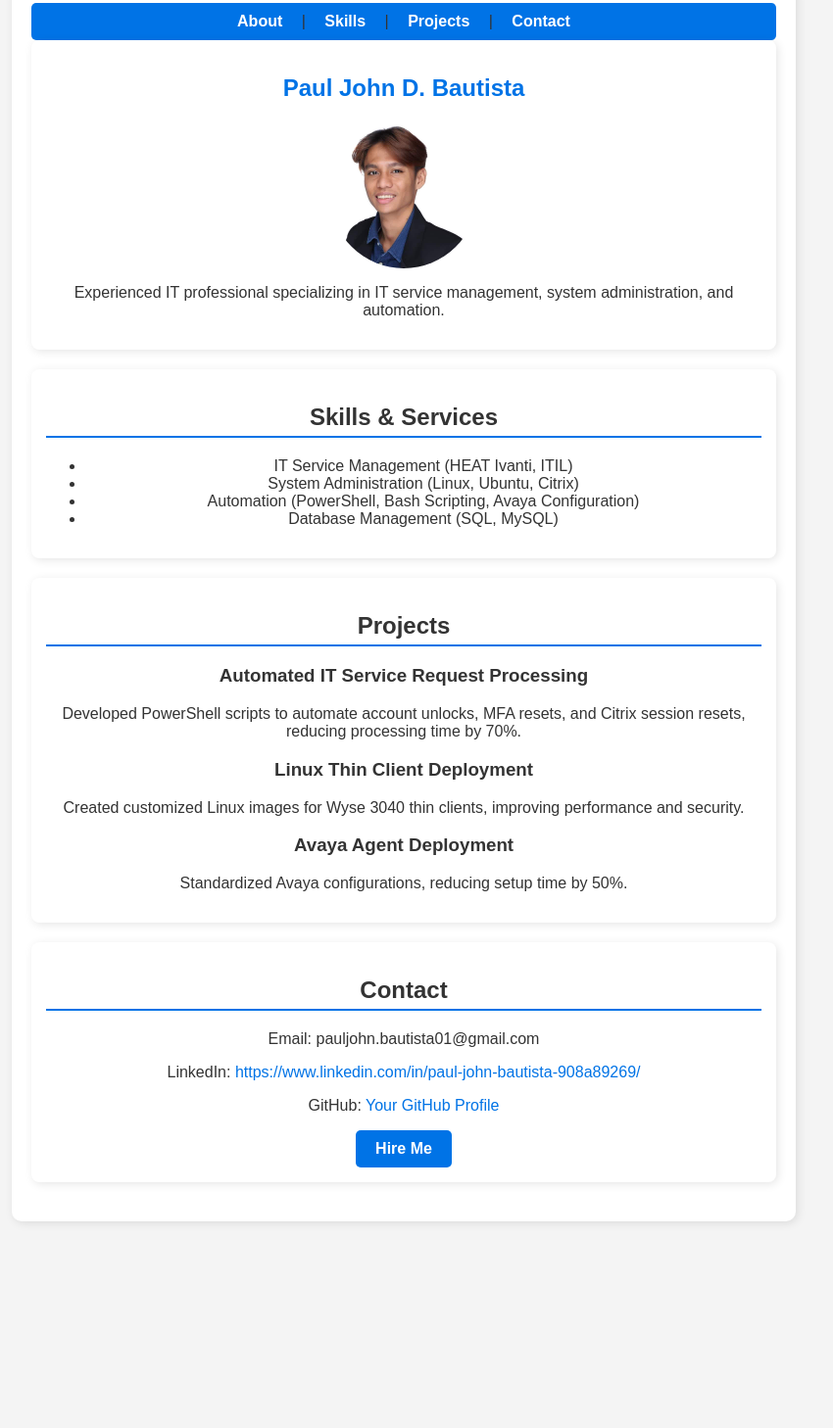
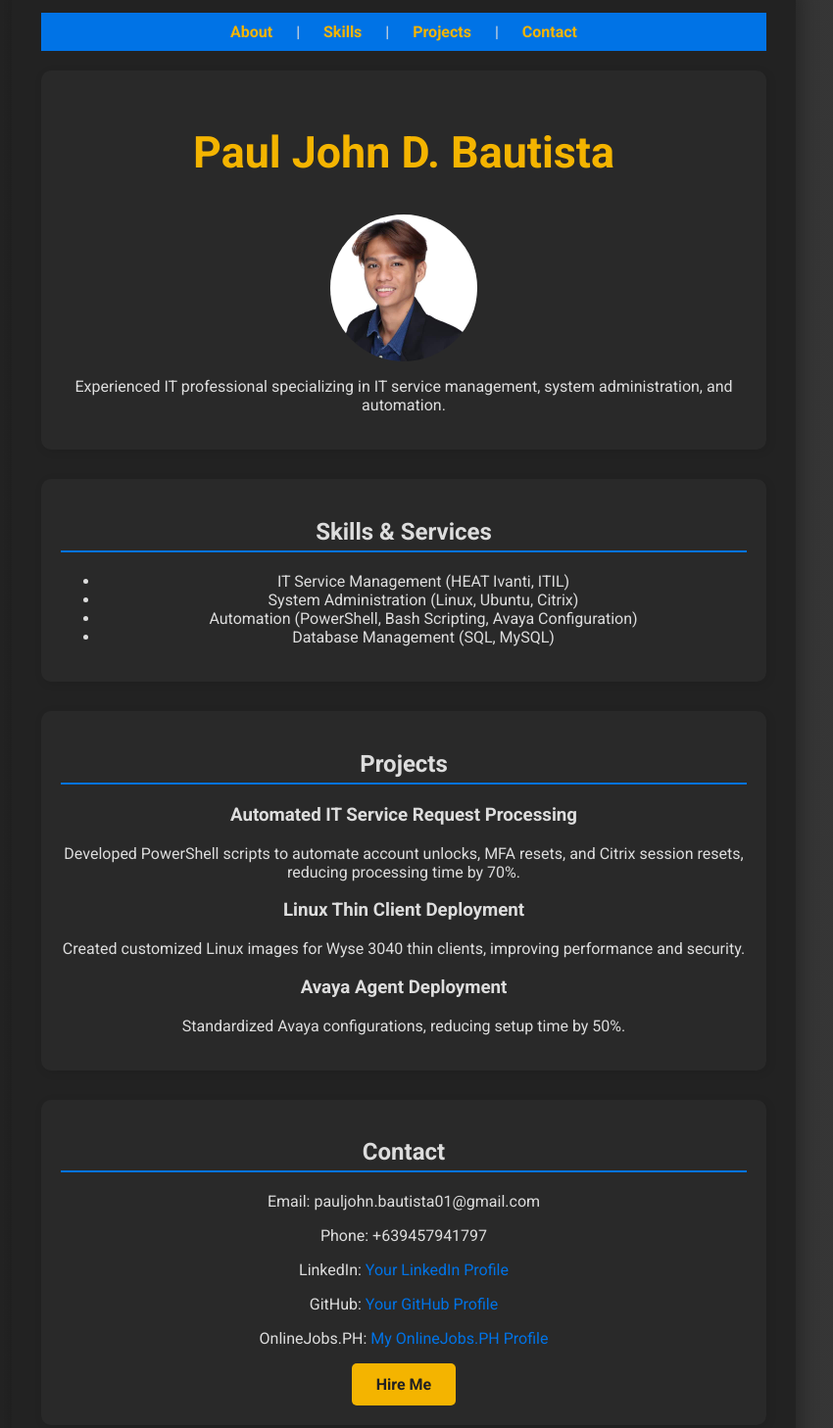
Before and after one commit to Anica-a/pauljohn-portfolio, a plain HTML site: page index.html in a window 1280 px wide. Shown: the part 37-1495 px from the top of the page at 98% size, without its empty margins (228-1078 px from the left). Before the commit the page ends 1304 px from the top, so only its background shows below. Drawn offline with Linux system fonts and the light colour scheme.

Commit message:
Update index.html

```diff
--- a/index.html
+++ b/index.html
@@ -6,50 +6,58 @@
     <title>Paul John Bautista - IT Portfolio</title>
     <link rel="stylesheet" href="styles.css">
     <style>
+        @import url('https://fonts.googleapis.com/css2?family=Roboto:wght@300;400;700&display=swap');
         body {
-            font-family: Arial, sans-serif;
-            background-color: #f4f4f4;
-            color: #333;
+            font-family: 'Roboto', sans-serif;
+            background: linear-gradient(to right, #1e1e1e, #3a3a3a);
+            color: #ddd;
             text-align: center;
             padding: 20px;
         }
         .container {
-            max-width: 800px;
+            max-width: 900px;
             margin: auto;
-            background: white;
-            padding: 20px;
-            border-radius: 10px;
-            box-shadow: 2px 2px 10px rgba(0, 0, 0, 0.1);
+            background: #222;
+            padding: 30px;
+            border-radius: 12px;
+            box-shadow: 4px 4px 20px rgba(0, 0, 0, 0.3);
         }
         nav {
-            background: #0073e6;
-            padding: 10px;
-            border-radius: 5px;
+            margin-bottom: 20px;
         }
         nav a {
-            color: white;
+            color: #f4b400;
             text-decoration: none;
-            margin: 0 15px;
+            margin: 0 20px;
             font-weight: bold;
+            transition: color 0.3s;
+        }
+        nav a:hover {
+            color: #ffffff;
         }
         h1 {
-            color: #0073e6;
+            font-size: 2.8em;
+            font-weight: 700;
+            color: #f4b400;
         }
         section {
-            margin-bottom: 20px;
-            padding: 15px;
-            background: white;
-            border-radius: 8px;
-            box-shadow: 2px 2px 10px rgba(0, 0, 0, 0.1);
+            margin-bottom: 30px;
+            padding: 20px;
+            background: #292929;
+            border-radius: 10px;
         }
         .button {
             display: inline-block;
-            padding: 10px 20px;
-            background: #0073e6;
-            color: white;
+            padding: 12px 25px;
+            background: #f4b400;
+            color: #222;
             text-decoration: none;
             border-radius: 5px;
             font-weight: bold;
+            transition: background 0.3s;
+        }
+        .button:hover {
+            background: #ffd633;
         }
     </style>
 </head>
@@ -93,8 +101,10 @@
         <section id="contact">
             <h2>Contact</h2>
             <p>Email: pauljohn.bautista01@gmail.com</p>
-            <p>LinkedIn: <a href="#">https://www.linkedin.com/in/paul-john-bautista-908a89269/</a></p>
+            <p>Phone: +639457941797</p>
+            <p>LinkedIn: <a href="#">Your LinkedIn Profile</a></p>
             <p>GitHub: <a href="#">Your GitHub Profile</a></p>
+            <p>OnlineJobs.PH: <a href="https://www.onlinejobs.ph/jobseekers/info/1893802" target="_blank">My OnlineJobs.PH Profile</a></p>
             <a href="mailto:pauljohn.bautista01@gmail.com" class="button">Hire Me</a>
         </section>
     </div>
```
